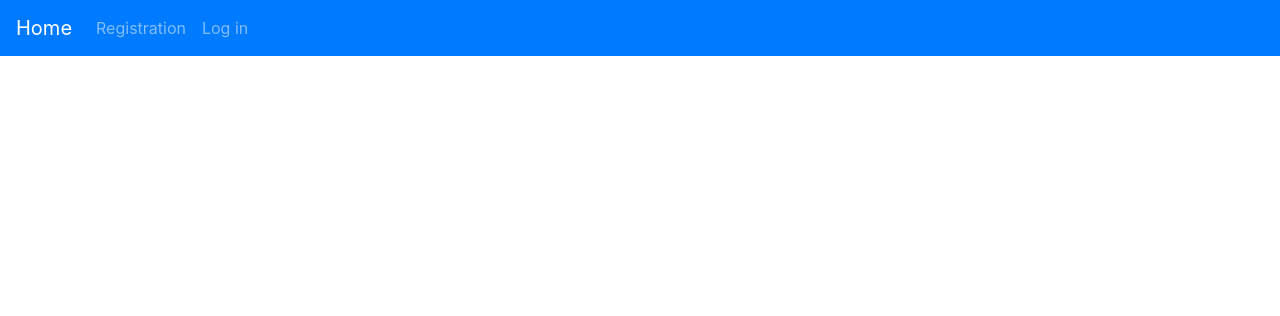
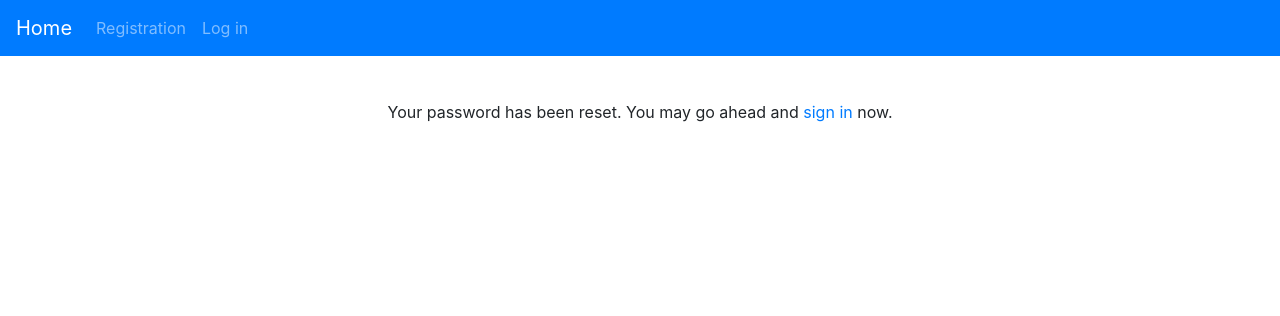
Before and after one commit to Temych67/DemoSite, a Django app: page /reset/done/ in a window 1280 px wide. Shown: the top 316 px of the page. Run offline with Django 3.2, Linux system fonts and the light colour scheme; some libraries are stand-ins or nearby versions.

Commit message:
Update password_reset_complete.html

```diff
--- a/templates/registration/password_reset_complete.html
+++ b/templates/registration/password_reset_complete.html
@@ -1,11 +1,19 @@
 {% extends 'mainPage.html' %}
 
 {% block content %}
+
+<style type="text/css">
+	.toper{
+		padding-top: 100px;
+	}
+</style>
+<div class="toper">
 
 <div class="container">
 	<div class="d-flex flex-column">
 		<p class="m-auto">Your password has been reset. You may go ahead and <a href="{% url 'login' %}">sign in</a> now.</p>
 	</div>
 </div>
+</div>
 
 {% endblock %}
```
